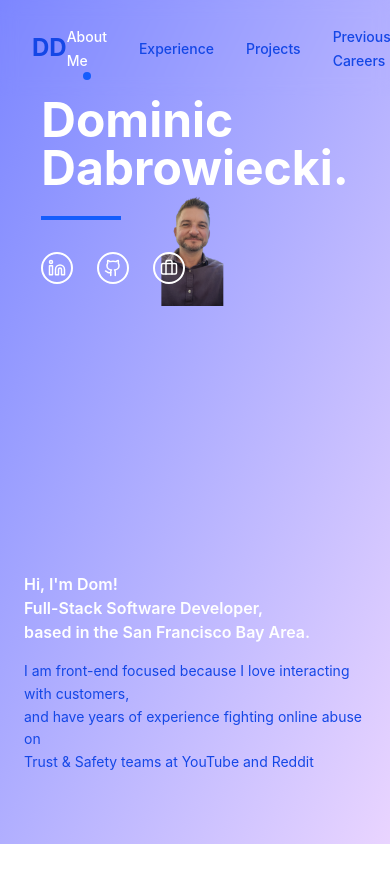
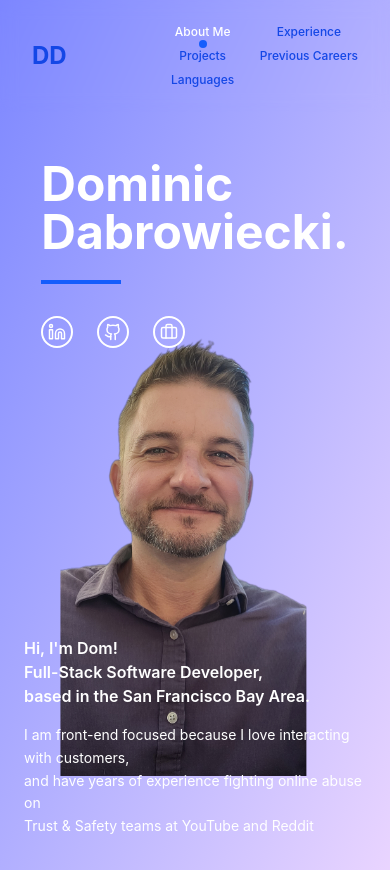
Before and after one commit to ddabrowiecki/domdab, a React (Vite) app: page / in a window 390 px wide. Before the commit the page ends 844 px from the top, so only its background shows below. Built offline with nearby package versions, Linux system fonts and the light colour scheme.

Commit message:
Add grid to mobile for nav bar

```diff
--- a/src/App.tsx
+++ b/src/App.tsx
@@ -13,7 +13,7 @@ function App() {
   return (
     <>
       <NavBar />
-      <div className="min-h-screen bg-gradient-to-br from-indigo-400 via-indigo-250 to-purple-200 pt-24 px-6 relative">
+      <div className="min-h-screen bg-gradient-to-br from-indigo-400 via-indigo-250 to-purple-200 pt-40 md:pt-24 px-6 relative">
       <Routes>
         <Route path="/" element={<LandingPage />} />
         <Route path="/eng_history" element={<EngHistory />} />
--- a/src/components/LandingPage.tsx
+++ b/src/components/LandingPage.tsx
@@ -44,14 +44,14 @@ const LandingPage = () => {
           </div>
 
           <div className="flex-1 flex flex-col">
-            <h2 className="text-white md:text-2xl font-semibold mb-4">
+            <h2 className="text-white md:text-2xl font-semibold mb-4 z-10">
               Hi, I'm Dom! <br />
               Full-Stack Software Developer,
               <br />
               based in the San Francisco Bay Area.
             </h2>
 
-            <p className="text-blue-700 text-sm leading-relaxed mb-8 right-0">
+            <p className="text-white md:text-blue-700 text-sm leading-relaxed mb-8 right-0 z-10">
               I am front-end focused because I love interacting with customers, <br/>
               and have years of experience fighting online abuse on <br/> Trust & Safety teams at YouTube and Reddit
             </p>
@@ -61,7 +61,7 @@ const LandingPage = () => {
               </a> */}
           </div>
 
-          <div className="absolute left-1/2 transform -translate-x-1/2 w-1/4 pointer-events-none pt-24">
+          <div className="absolute md:top-auto left-1/2 transform -translate-x-1/2 w-full md:w-1/4 pointer-events-none pt-40 md:pt-24">
             <img
               src={DomProfilePicNoBG}
               alt="Profile"
--- a/src/components/NavBar.tsx
+++ b/src/components/NavBar.tsx
@@ -18,12 +18,12 @@ const NavBar = () => {
           DD
         </Link>
 
-        <div className="flex gap-8 items-center">
+        <div className="grid grid-cols-2 md:flex gap-2 md:gap-8 md:items-center">
           {navItems.map((item) => (
-            <div key={item.path} className="relative group">
+            <div key={item.path} className="relative group flex justify-center">
               <Link
                 to={item.path}
-                className={`text-sm font-medium transition-colors ${
+                className={`text-xs md:text-sm font-medium transition-colors ${
                   location.pathname === item.path
                     ? "text-white"
                     : "text-blue-700 hover:text-gray-600"
```
